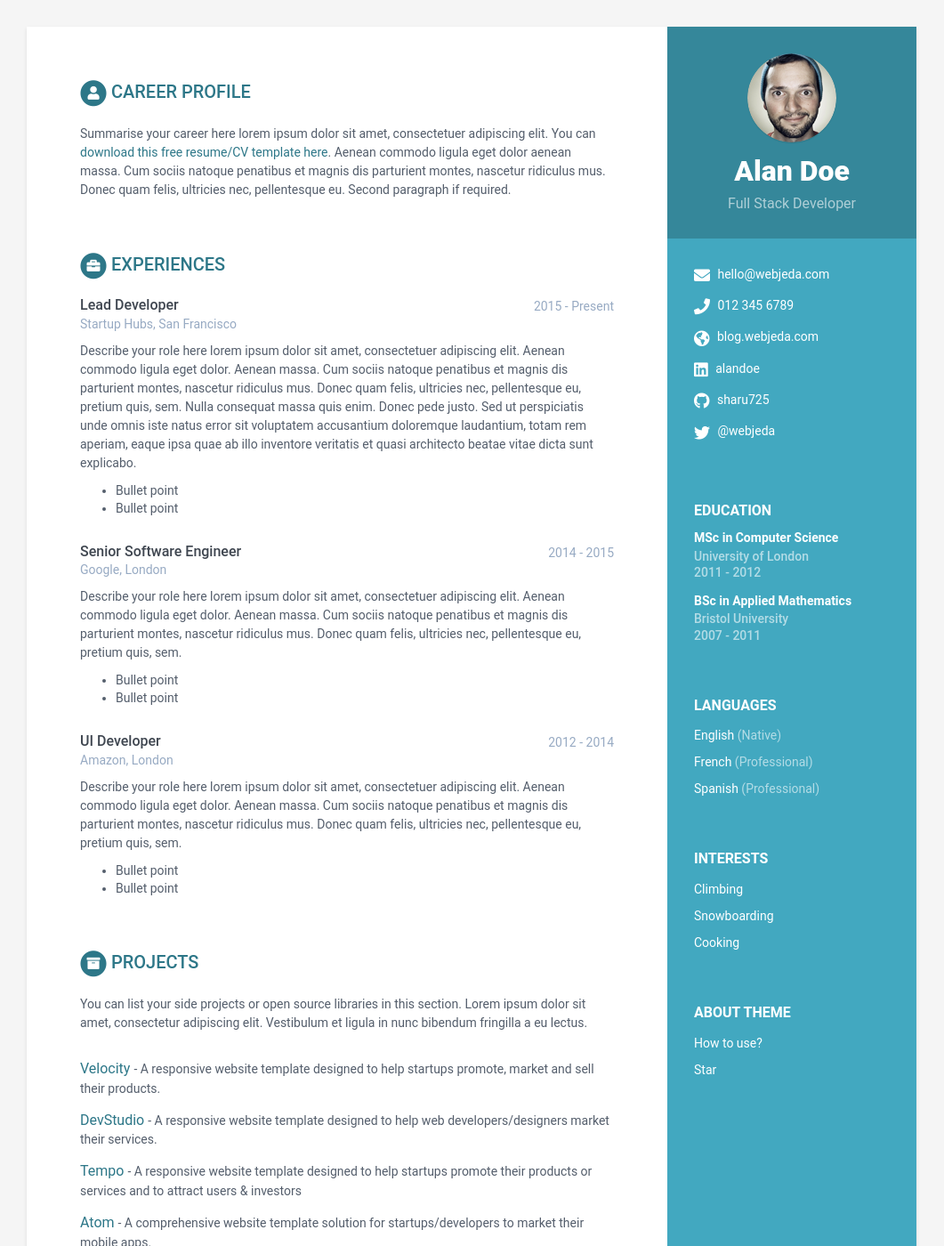
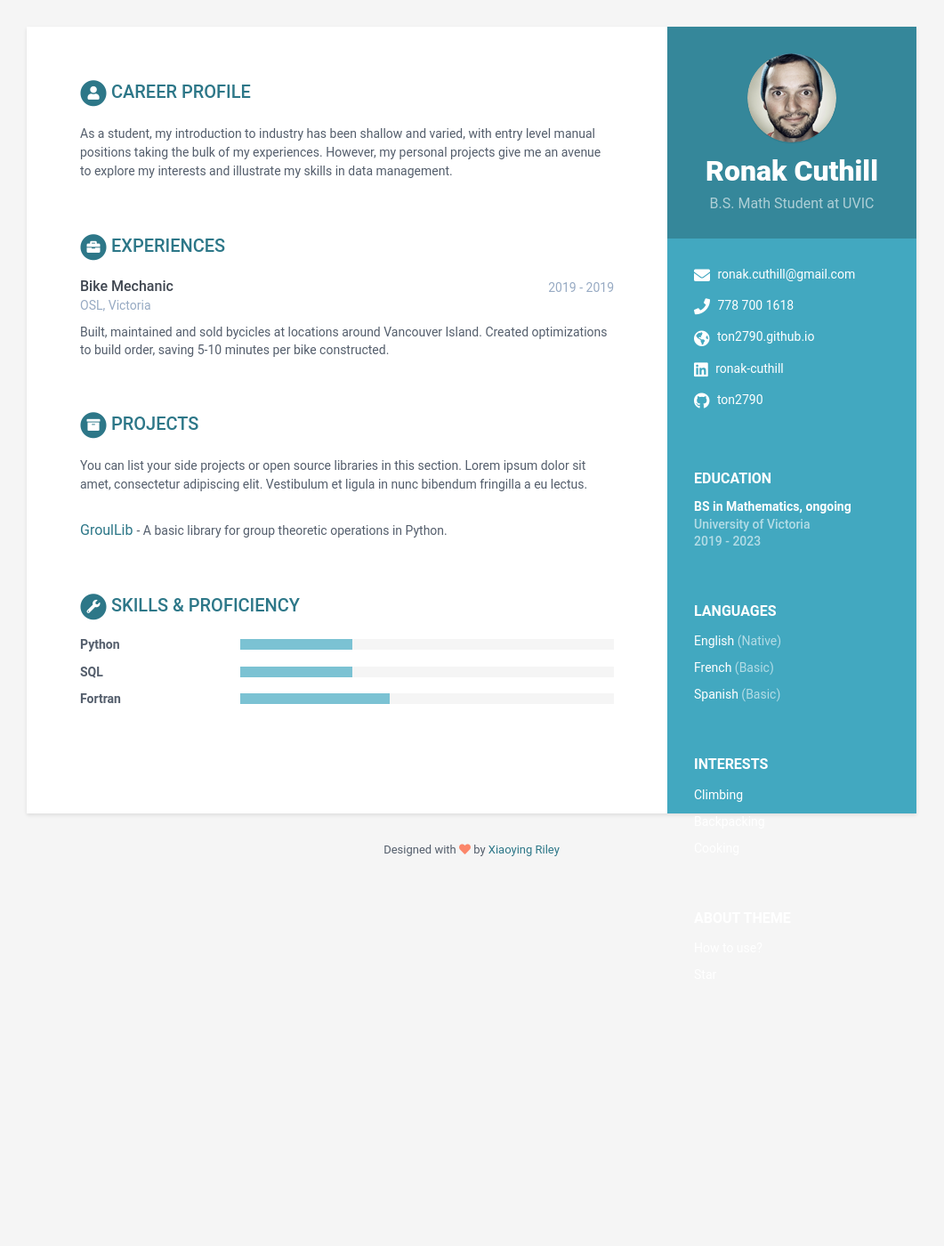
Before and after one commit to ton2790/ton2790.github.io, a Jekyll site: the page built from index.html, in a window 1280 px wide and 1400 px high. Shown: the whole window at 89% size, without its empty margins (110-1171 px from the left). Built offline with Jekyll 4.4.1, drawn with Linux system fonts in a browser that asks for light colours; some of the changed text lies outside the part shown.

Commit message:
Fourth commit

```diff
--- a/_config.yml
+++ b/_config.yml
@@ -2,9 +2,9 @@
 
 # Site Settings
 title: My Resume
-url: 'http://webjeda.com'
-baseurl: '/online-cv' #change it according to your repository name
-description: A beautiful Jekyll theme for creating resume
+url: ''
+baseurl: '' #change it according to your repository name
+description: Development and Mathematics
 # Style will be applied only after restarting the build or serve. Just choose one of the options.
 theme_skin: blue # blue turquoise green berry orange ceramic
 chrome_mobile_color: #use hex colors (ex:#1976d2) or leave empty if you don't want a color for chrome mobile searchbar
--- a/_data/data.yml
+++ b/_data/data.yml
@@ -7,19 +7,19 @@ sidebar:
     education: True # set to False if you want education in main section instead of in sidebar
 
     # Profile information
-    name: Alan Doe
-    tagline: Full Stack Developer
+    name: Ronak Cuthill
+    tagline: B.S. Math Student at UVIC
     avatar: profile.png  #place a 100x100 picture inside /assets/images/ folder and provide the name of the file below
 
     # Sidebar links
-    email: hello@webjeda.com
-    phone: 012 345 6789
-    website: blog.webjeda.com #do not add http://
-    linkedin: alandoe
-    github: sharu725
+    email: ronak.cuthill@gmail.com
+    phone: 778 700 1618
+    website: ton2790.github.io #do not add http://
+    linkedin: ronak-cuthill
+    github: ton2790
     gitlab:
     bitbucket:
-    twitter: '@webjeda'
+    twitter:
     stack-overflow: # Number/Username, e.g. 123456/alandoe
     codewars:
     goodreads: # Number-Username, e.g. 123456-alandoe
@@ -29,16 +29,16 @@ sidebar:
         level: Native
 
       - idiom: French
-        level: Professional
+        level: Basic
 
       - idiom: Spanish
-        level: Professional
+        level: Basic
 
     interests:
       - item: Climbing
         link:
 
-      - item: Snowboarding
+      - item: Backpacking
         link:
 
       - item: Cooking
@@ -47,73 +47,27 @@ sidebar:
 career-profile:
     title: Career Profile
     summary: |
-      Summarise your career here lorem ipsum dolor sit amet, consectetuer
-      adipiscing elit. You can [download this free resume/CV template here]().
-      Aenean commodo ligula eget dolor aenean massa. Cum sociis natoque
-      penatibus et magnis dis parturient montes, nascetur ridiculus mus.
-      Donec quam felis, ultricies nec, pellentesque eu.
-      Second paragraph if required.
+      As a student, my introduction to industry has been shallow and varied,
+      with entry level manual positions taking the bulk of my experiences.
+      However, my personal projects give me an avenue to explore my interests
+      and illustrate my skills in data management.
 education:
-    - degree: MSc in Computer Science
-      university: University of London
-      time: 2011 - 2012
-      details: |
-        Describe your study here lorem ipsum dolor sit amet, consectetuer
-        adipiscing elit. Aenean commodo ligula eget dolor. Aenean massa. Cum
-        sociis natoque penatibus et magnis dis parturient montes, nascetur
-        ridiculus mus. Donec quam felis, ultricies nec, pellentesque eu,
-        pretium quis, sem.
-          - Bullet point
-          - Bullet point
-    - degree: BSc in Applied Mathematics
-      university: Bristol University
-      time: 2007 - 2011
-      details: |
-        Describe your study here lorem ipsum dolor sit amet, consectetuer
-        adipiscing elit. Aenean commodo ligula eget dolor. Aenean massa. Cum
-        sociis natoque penatibus et magnis dis parturient montes, nascetur
-        ridiculus mus. Donec quam felis, ultricies nec, pellentesque eu,
-        pretium quis, sem.
-          - Bullet point
-          - Bullet point
+    - degree: BS in Mathematics, ongoing
+      university: University of Victoria
+      time: 2019 - 2023
+      details:
+        Learned the fundamentals of set theory, logic, analysis, and algebra.
+        Currently focusing on applying mathematics to relational algebra
+        and Database Management in SQL. |
+
 experiences:
-    - role: Lead Developer
-      time: 2015 - Present
-      company: Startup Hubs, San Francisco
-      details: |
-        Describe your role here lorem ipsum dolor sit amet, consectetuer
-        adipiscing elit. Aenean commodo ligula eget dolor. Aenean massa.
-        Cum sociis natoque penatibus et magnis dis parturient montes,
-        nascetur ridiculus mus. Donec quam felis, ultricies nec,
-        pellentesque eu, pretium quis, sem. Nulla consequat massa quis
-        enim. Donec pede justo. Sed ut perspiciatis unde omnis iste natus
-        error sit voluptatem accusantium doloremque laudantium, totam rem
-        aperiam, eaque ipsa quae ab illo inventore veritatis et quasi
-        architecto beatae vitae dicta sunt explicabo.
-          - Bullet point
-          - Bullet point
-    - role: Senior Software Engineer
-      time: 2014 - 2015
-      company: Google, London
-      details: |
-        Describe your role here lorem ipsum dolor sit amet, consectetuer
-        adipiscing elit. Aenean commodo ligula eget dolor. Aenean massa.
-        Cum sociis natoque penatibus et magnis dis parturient montes,
-        nascetur ridiculus mus. Donec quam felis, ultricies nec,
-        pellentesque eu, pretium quis, sem.
-          - Bullet point
-          - Bullet point
-    - role: UI Developer
-      time: 2012 - 2014
-      company: Amazon, London
-      details: |
-        Describe your role here lorem ipsum dolor sit amet, consectetuer
-        adipiscing elit. Aenean commodo ligula eget dolor. Aenean massa.
-        Cum sociis natoque penatibus et magnis dis parturient montes,
-        nascetur ridiculus mus. Donec quam felis, ultricies nec,
-        pellentesque eu, pretium quis, sem.
-          - Bullet point
-          - Bullet point
+    - role: Bike Mechanic
+      time: 2019 - 2019
+      company: OSL, Victoria
+      details:
+        Built, maintained and sold bycicles at locations around Vancouver
+        Island.  Created optimizations to build order, saving 5-10 minutes
+        per bike constructed.|
 projects:
     title: Projects
     intro: >
@@ -121,69 +75,40 @@ projects:
       section. Lorem ipsum dolor sit amet, consectetur adipiscing elit.
       Vestibulum et ligula in nunc bibendum fringilla a eu lectus.
     assignments:
-      - title: Velocity
+      - title: GroulLib
         link: "#hook"
-        tagline: "A responsive website template designed to help startups promote, market and sell their products."
+        tagline: "A basic library for group theoretic operations in Python."
 
-      - title: DevStudio
-        link: "#"
-        tagline: "A responsive website template designed to help web developers/designers market their services."
+#publications:
+#    title: Publications
+#    intro: |
+#      You can list your publications in this section. Lorem ipsum dolor sit
+#      amet, consectetur adipiscing elit. Vestibulum et ligula in nunc
+#      bibendum fringilla a eu lectus.
+#    papers:
+#      - title: The Art of Computer Programming
+#        link: "#"
+#        authors: Donald E. Knuth
+#        conference: Addison-Wesley, 1968
+#
+#      - title: "Genetic Programming III: Darwinian Invention &amp; Problem Solving"
+#        link: "#"
+#        authors: Koza, J.R., Andre, D., Bennett, F.H., Keane, M.A.
+#        conference: "Morgan Kaufmann Publishers Inc., San Francisco, CA, USA, 1st edn. (1999)"
 
-      - title: Tempo
-        link: "#"
-        tagline: "A responsive website template designed to help startups promote their products or services and to attract users &amp; investors"
-
-      - title: Atom
-        link: "#"
-        tagline: "A comprehensive website template solution for startups/developers to market their mobile apps."
-
-      - title: Delta
-        link: "#"
-        tagline: "A responsive Bootstrap one page theme designed to help app developers promote their mobile apps"
-
-publications:
-    title: Publications
-    intro: |
-      You can list your publications in this section. Lorem ipsum dolor sit
-      amet, consectetur adipiscing elit. Vestibulum et ligula in nunc
-      bibendum fringilla a eu lectus.
-    papers:
-      - title: The Art of Computer Programming
-        link: "#"
-        authors: Donald E. Knuth
-        conference: Addison-Wesley, 1968
-
-      - title: "Genetic Programming III: Darwinian Invention &amp; Problem Solving"
-        link: "#"
-        authors: Koza, J.R., Andre, D., Bennett, F.H., Keane, M.A.
-        conference: "Morgan Kaufmann Publishers Inc., San Francisco, CA, USA, 1st edn. (1999)"
-
-      - title: A syntax directed compiler for Algol 60
-        link: "#"
-        authors: Edgar T. Irons
-        conference: "Comm. ACM 4 (1961), 51–55"
 
 skills:
     title: Skills &amp; Proficiency
 
     toolset:
-      - name: Python & Django
-        level: 98%
+      - name: Python
+        level: 30%
 
-      - name: Javascript & jQuery
-        level: 98%
+      - name: SQL
+        level: 30%
 
-      - name: Angular
-        level: 98%
-
-      - name: HTML5 & CSS
-        level: 95%
-
-      - name: Ruby on Rails
-        level: 85%
-
-      - name: Sketch & Photoshop
-        level: 60%
+      - name: Fortran
+        level: 40%
 
 footer: >
     Designed with <i class="fas fa-heart"></i> by <a href="http://themes.3rdwavemedia.com" target="_blank" rel="nofollow">Xiaoying Riley</a>
```
Also changed, not shown: 2 other files.
